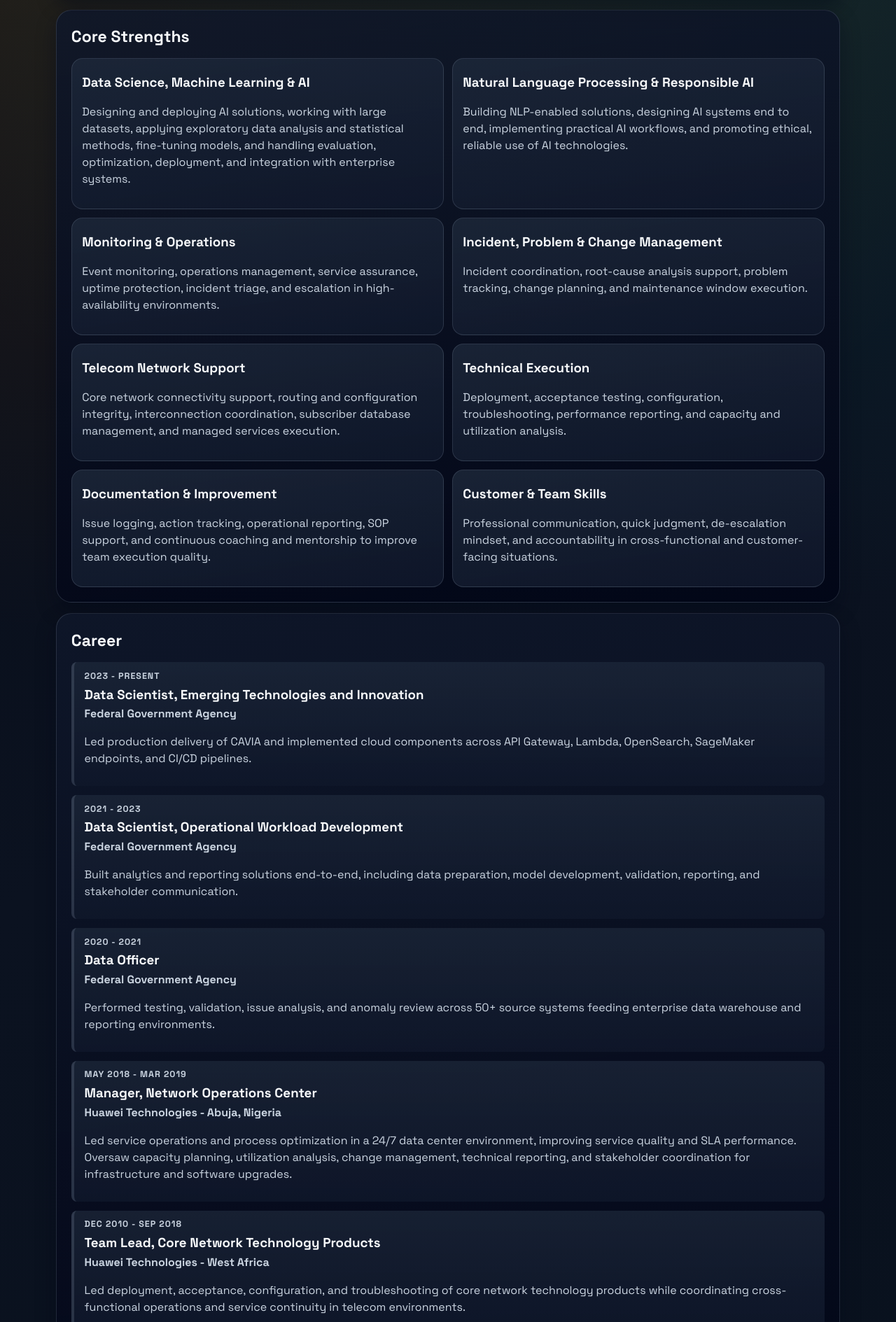
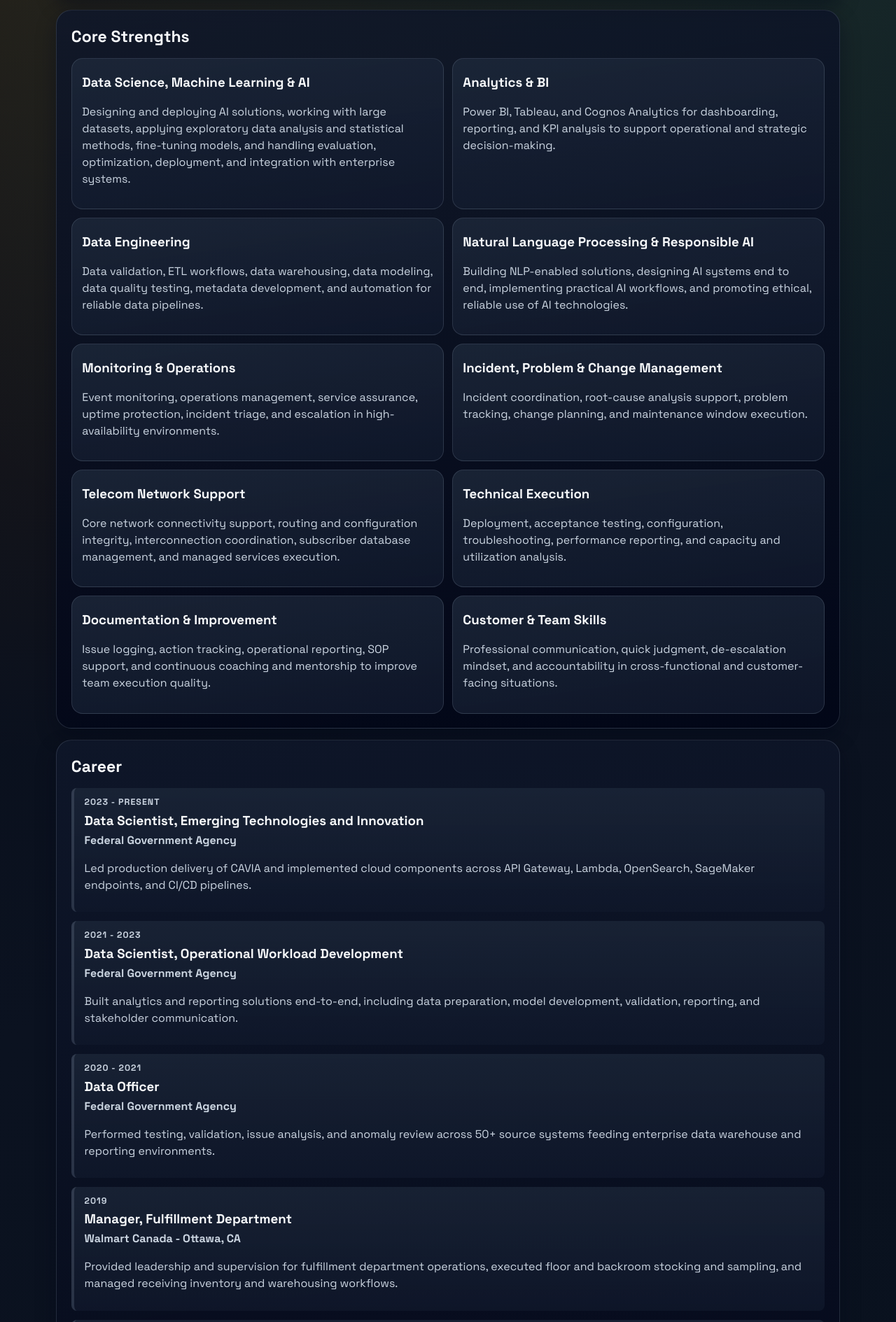
Before and after one commit to micha-sys/mobi, a React (Vite) app: page / in a window 1280 px wide. Shown: the part 1351-3240 px from the top of the page at 70% size. Built offline with nearby package versions, Linux system fonts and the light colour scheme.

Commit message:
Refine career timeline and expand core strengths

```diff
--- a/src/App.tsx
+++ b/src/App.tsx
@@ -54,21 +54,28 @@ const careerTimeline = [
       'Performed testing, validation, issue analysis, and anomaly review across 50+ source systems feeding enterprise data warehouse and reporting environments.',
   },
   {
-    years: 'May 2018 - Mar 2019',
+    years: '2019',
+    role: 'Manager, Fulfillment Department',
+    company: 'Walmart Canada - Ottawa, CA',
+    details:
+      'Provided leadership and supervision for fulfillment department operations, executed floor and backroom stocking and sampling, and managed receiving inventory and warehousing workflows.',
+  },
+  {
+    years: '2018 - 2019',
     role: 'Manager, Network Operations Center',
     company: 'Huawei Technologies - Abuja, Nigeria',
     details:
       'Led service operations and process optimization in a 24/7 data center environment, improving service quality and SLA performance. Oversaw capacity planning, utilization analysis, change management, technical reporting, and stakeholder coordination for infrastructure and software upgrades.',
   },
   {
-    years: 'Dec 2010 - Sep 2018',
+    years: '2010 - 2018',
     role: 'Team Lead, Core Network Technology Products',
     company: 'Huawei Technologies - West Africa',
     details:
       'Led deployment, acceptance, configuration, and troubleshooting of core network technology products while coordinating cross-functional operations and service continuity in telecom environments.',
   },
   {
-    years: 'Mar 2008 - Dec 2010',
+    years: '2008 - 2010',
     role: 'Specialist, Network Operations',
     company: 'ZoomMobile',
     details:
@@ -106,6 +113,16 @@ const coreStrengths = [
     title: 'Data Science, Machine Learning & AI',
     details:
       'Designing and deploying AI solutions, working with large datasets, applying exploratory data analysis and statistical methods, fine-tuning models, and handling evaluation, optimization, deployment, and integration with enterprise systems.',
+  },
+  {
+    title: 'Analytics & BI',
+    details:
+      'Power BI, Tableau, and Cognos Analytics for dashboarding, reporting, and KPI analysis to support operational and strategic decision-making.',
+  },
+  {
+    title: 'Data Engineering',
+    details:
+      'Data validation, ETL workflows, data warehousing, data modeling, data quality testing, metadata development, and automation for reliable data pipelines.',
   },
   {
     title: 'Natural Language Processing & Responsible AI',
```
